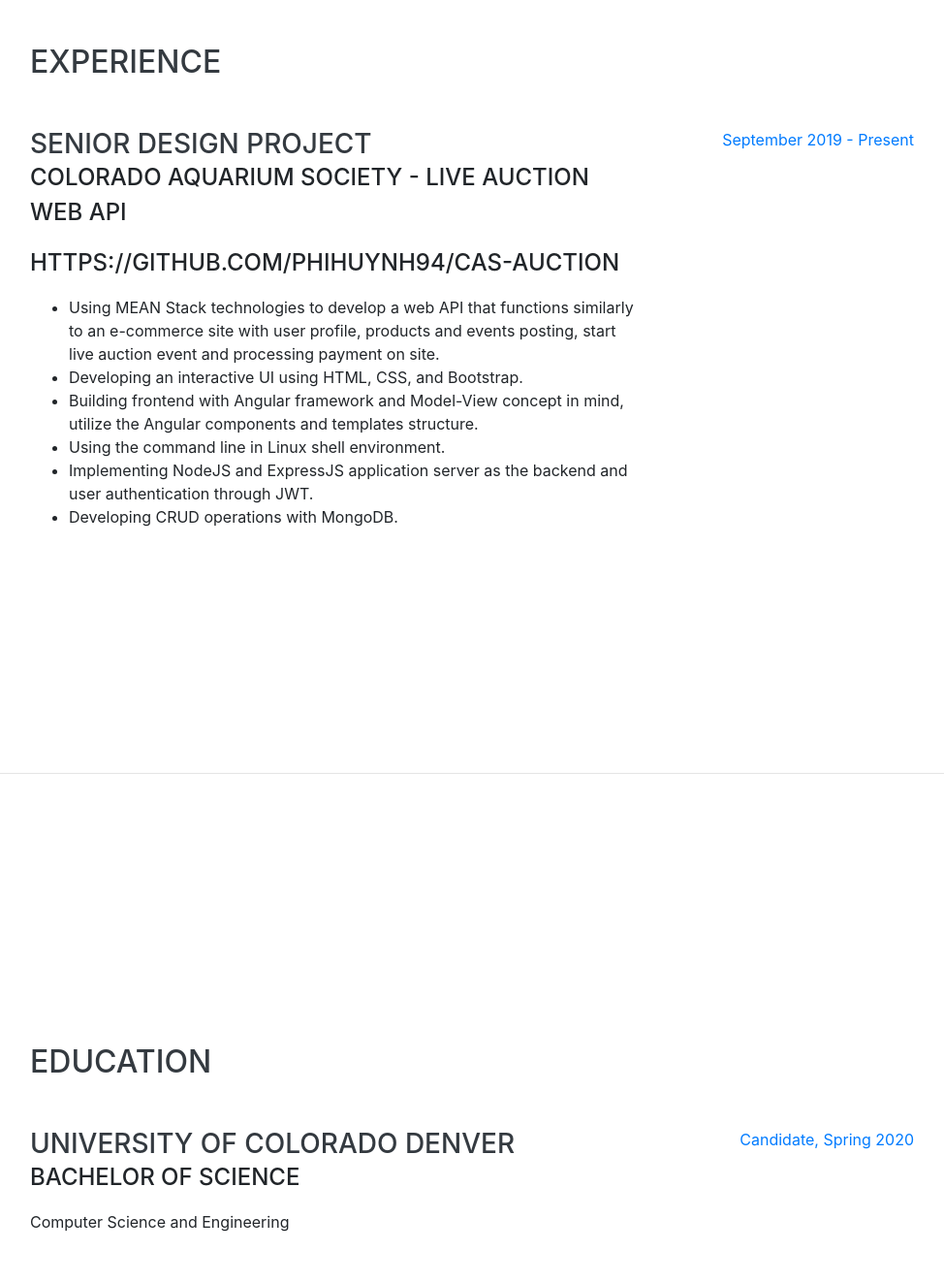
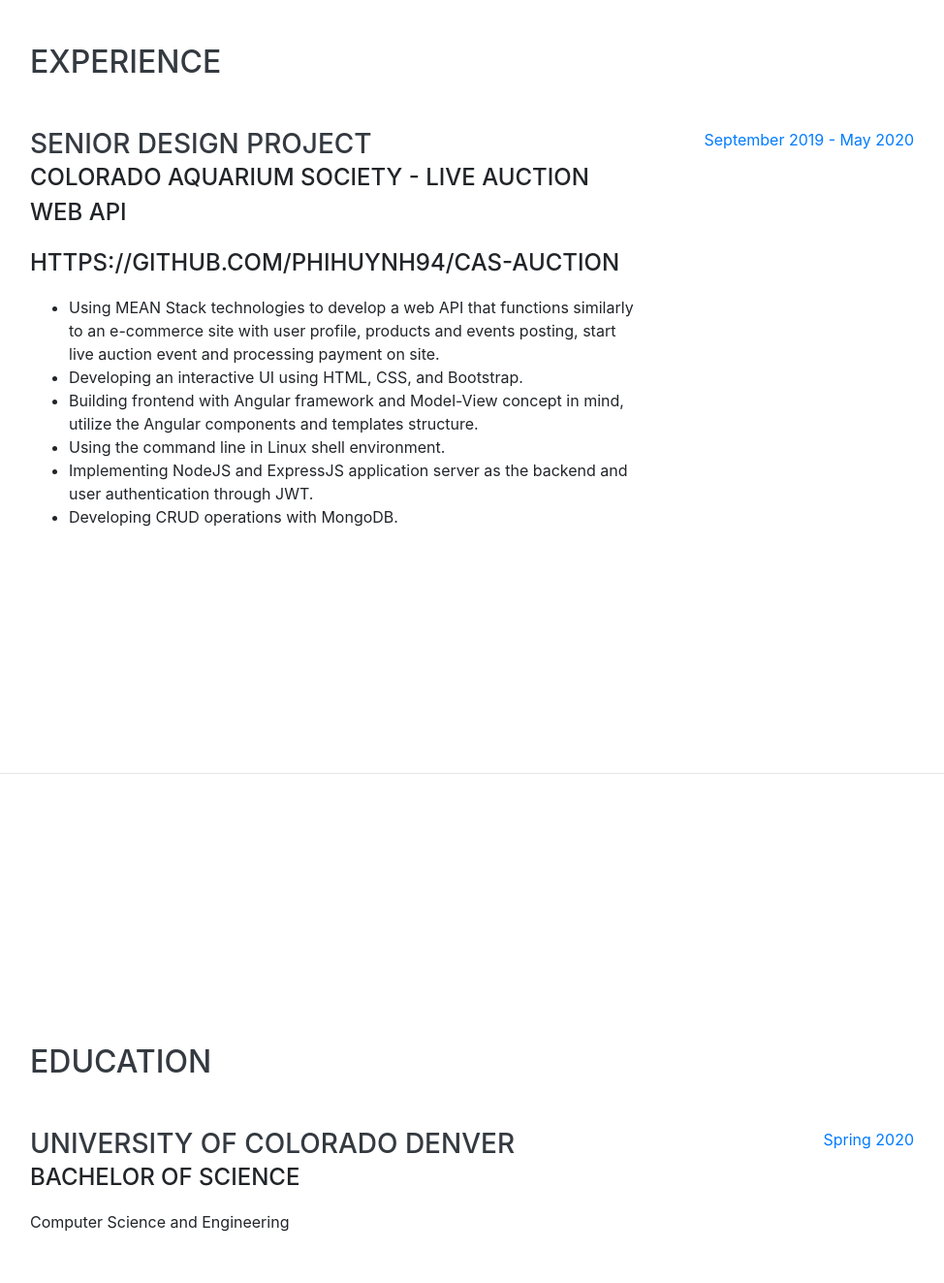
Before and after one commit to phihuynh94/resume, a website with bundled scripts: page index.html in a window 1280 px wide. Shown: the part 1863-3186 px from the top of the page at 97% size, without its empty margins (289-1263 px from the left). Built offline with nearby package versions, Linux system fonts and the light colour scheme; a web font is replaced by a local one.

Commit message:
Update index.html

```diff
--- a/index.html
+++ b/index.html
@@ -244,7 +244,7 @@
             </ul>
           </div>
           <div class="resume-date text-md-right">
-            <span class="text-primary">September 2019 - Present</span>
+            <span class="text-primary">September 2019 - May 2020</span>
           </div>
         </div>
       </div>
@@ -264,7 +264,7 @@
             <div>Computer Science and Engineering</div>
           </div>
           <div class="resume-date text-md-right">
-            <span class="text-primary">Candidate, Spring 2020</span>
+            <span class="text-primary">Spring 2020</span>
           </div>
         </div>
       </div>
```
